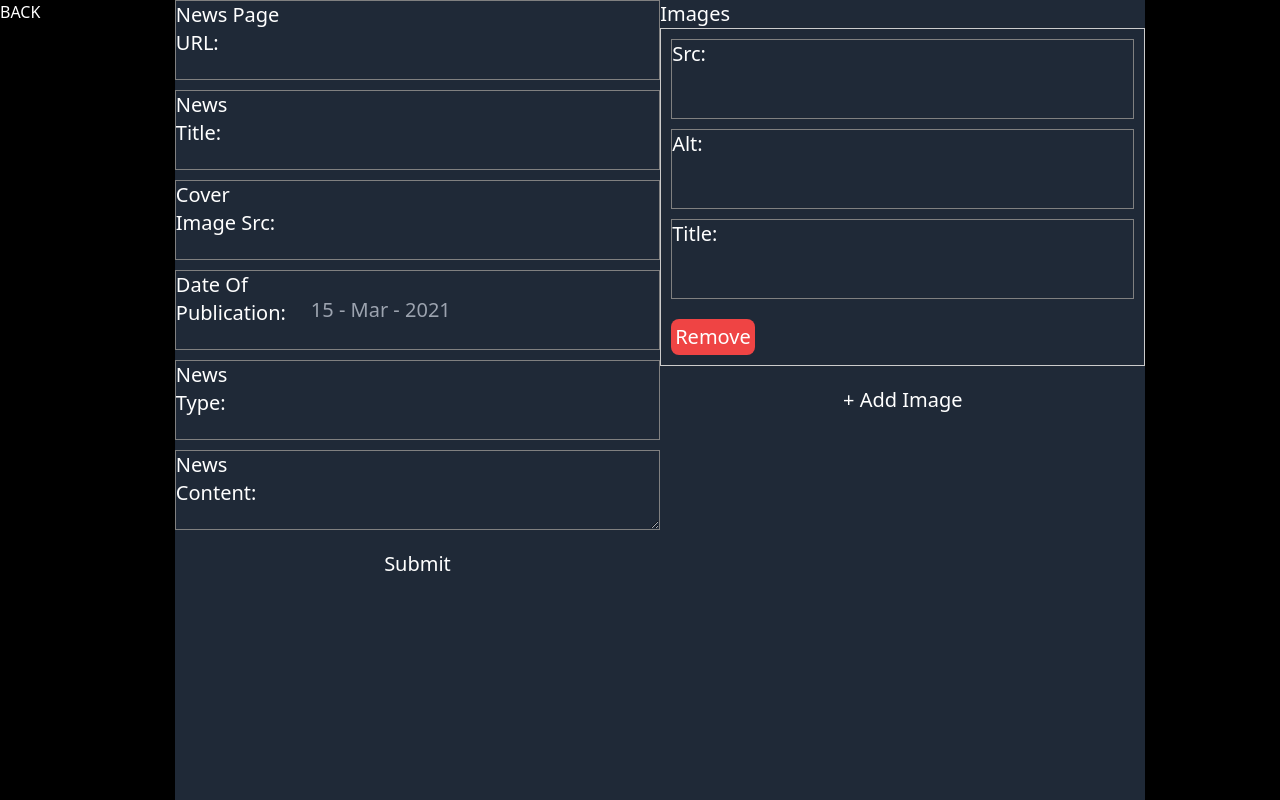
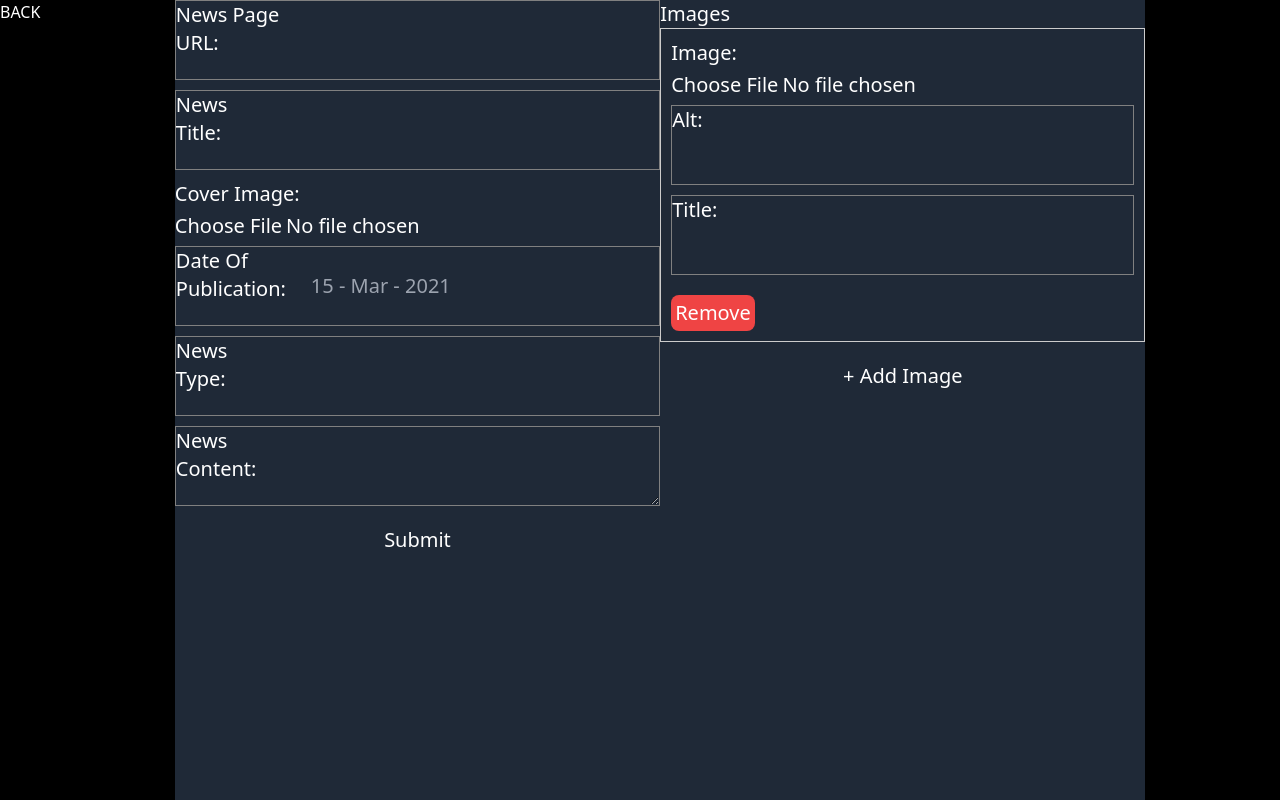
Before and after one commit to sashamorecode/photo-gallery-app, a SvelteKit app: page /Admin/News/Create in a window 1280 px wide. Built offline with nearby package versions, Linux system fonts and the light colour scheme; a web font is replaced by a local one.

Commit message:
feat(admin-ui): auto-upload images with compact previews

```diff
--- /dev/null
+++ b/src/lib/components/AdminImageUploadField.svelte
@@ -0,0 +1,99 @@
+<script lang="ts">
+    import { uploadImageFile } from "$lib/admin/uploadClient";
+
+    let {
+        value = "",
+        label = "Image Src",
+        setValue,
+    } = $props<{
+        value?: string;
+        label?: string;
+        setValue?: (nextValue: string) => void;
+    }>();
+
+    let isUploading = $state(false);
+    let uploadError = $state("");
+
+    function updateValue(nextValue: string) {
+        value = nextValue;
+        setValue?.(nextValue);
+    }
+
+    async function handleFileChange(event: Event) {
+        const target = event.target as HTMLInputElement;
+        const selectedFile = target.files?.[0] ?? null;
+
+        if (!selectedFile || isUploading) {
+            return;
+        }
+
+        uploadError = "";
+        isUploading = true;
+
+        try {
+            const uploadedPath = await uploadImageFile(selectedFile);
+            updateValue(uploadedPath);
+            target.value = "";
+        } catch (error) {
+            uploadError =
+                error instanceof Error ? error.message : "Failed to upload image";
+        } finally {
+            isUploading = false;
+        }
+    }
+</script>
+
+<p class="upload-label">{label}:</p>
+<div class="upload-controls">
+    <input
+        type="file"
+        accept="image/*"
+        onchange={handleFileChange}
+        disabled={isUploading}
+    />
+    {#if isUploading}
+        <span>Uploading...</span>
+    {/if}
+</div>
+{#if value}
+    <div class="preview-row">
+        <img src={value} alt={label} class="preview-image" loading="lazy" />
+    </div>
+{/if}
+{#if uploadError}
+    <p class="upload-error">{uploadError}</p>
+{/if}
+
+<style>
+    .upload-label {
+        margin-bottom: 0.25rem;
+        display: block;
+    }
+
+    .upload-controls {
+        display: flex;
+        align-items: center;
+        gap: 0.5rem;
+        margin-bottom: 0.35rem;
+    }
+
+    .preview-row {
+        margin-bottom: 0.75rem;
+    }
+
+    .preview-image {
+        width: 88px;
+        height: 88px;
+        object-fit: contain;
+        border-radius: 0.375rem;
+        border: 1px solid #4b5563;
+        background: #111827;
+        display: block;
+    }
+
+    .upload-error {
+        color: #f87171;
+        margin-top: -0.25rem;
+        margin-bottom: 0.75rem;
+    }
+</style>
--- a/src/routes/Admin/Homepage/Update/+page.svelte
+++ b/src/routes/Admin/Homepage/Update/+page.svelte
@@ -1,4 +1,6 @@
 <script lang="ts">
+    import AdminImageUploadField from "$lib/components/AdminImageUploadField.svelte";
+
     let { data } = $props();
     let images = $state(data.images);
     function addImage(): void {
@@ -6,7 +8,7 @@
     }
 
     function removeImage(index: number): void {
-        images = images.filter((_, i) => i !== index);
+        images = images.filter((_: unknown, i: number) => i !== index);
     }
 </script>
 
@@ -41,14 +43,13 @@
                 <div
                     style="border: 1px solid #ccc; padding: 10px; margin-bottom: 10px;"
                 >
-                    <label>
-                        Src:
-                        <input
-                            type="text"
-                            name={`images[${index}][src]`}
-                            bind:value={image.src}
-                        />
-                    </label>
+                    <AdminImageUploadField
+                        label="Image"
+                        value={image.src}
+                        setValue={(nextValue) => {
+                            image.src = nextValue;
+                        }}
+                    />
                     <button
                         type="button"
                         class="bg-red-500 rounded-lg p-1"
@@ -64,19 +65,7 @@
 </div>
 
 <style>
-    label {
-        margin-bottom: 10px;
-        display: flex;
-        flex-direction: row;
-        height: 4em;
-        border-width: 1px;
-        border-color: gray;
-    }
     button {
         margin-top: 10px;
     }
-    input,
-    textarea {
-        width: 100%;
-    }
 </style>
--- a/src/routes/Admin/News/Create/+page.svelte
+++ b/src/routes/Admin/News/Create/+page.svelte
@@ -1,4 +1,6 @@
 <script lang="ts">
+    import AdminImageUploadField from "$lib/components/AdminImageUploadField.svelte";
+
     const currentNews = $state({
         url: "",
         title: "",
@@ -65,14 +67,13 @@
                     bind:value={currentNews.title}
                 />
             </label>
-            <label>
-                Cover Image Src:
-                <input
-                    type="text"
-                    name="coverImage"
-                    bind:value={currentNews.coverImage}
-                />
-            </label>
+            <AdminImageUploadField
+                label="Cover Image"
+                value={currentNews.coverImage}
+                setValue={(nextValue) => {
+                    currentNews.coverImage = nextValue;
+                }}
+            />
             <label>
                 Date Of Publication:
                 <input
@@ -103,14 +104,13 @@
                 <div
                     style="border: 1px solid #ccc; padding: 10px; margin-bottom: 10px;"
                 >
-                    <label>
-                        Src:
-                        <input
-                            type="text"
-                            name={`images[${index}][src]`}
-                            bind:value={currentNews.images[index].src}
-                        />
-                    </label>
+                    <AdminImageUploadField
+                        label="Image"
+                        value={currentNews.images[index].src}
+                        setValue={(nextValue) => {
+                            currentNews.images[index].src = nextValue;
+                        }}
+                    />
                     <label>
                         Alt:
                         <input
--- a/src/routes/Admin/News/Update/+page.svelte
+++ b/src/routes/Admin/News/Update/+page.svelte
@@ -1,4 +1,6 @@
 <script lang="ts">
+    import AdminImageUploadField from "$lib/components/AdminImageUploadField.svelte";
+
     let { data } = $props();
     let newsPosts = $state(data.news);
     let currentNews = $derived(newsPosts[0]);
@@ -10,7 +12,9 @@
     }
 
     function removeImage(index: number): void {
-        currentNews.images = currentNews.images.filter((_, i) => i !== index);
+        currentNews.images = currentNews.images.filter(
+            (_: unknown, i: number) => i !== index,
+        );
     }
 </script>
 
@@ -19,13 +23,14 @@
     <p>Select News Entry</p>
     <select
         class="text-white"
-        onchange={(change) => {
-            let idx = change.target.selectedOptions[0].id;
+        onchange={(event) => {
+            const target = event.target as HTMLSelectElement;
+            const idx = Number(target.value);
             currentNews = newsPosts[idx];
         }}
     >
         {#each newsPosts as news, idx}
-            <option class="text-red-400" id={idx}>{news.title}</option>
+            <option class="text-red-400" value={idx}>{news.title}</option>
         {/each}
     </select>
     <form
@@ -65,14 +70,13 @@
                     bind:value={currentNews.title}
                 />
             </label>
-            <label>
-                Cover Image Src:
-                <input
-                    type="text"
-                    name="coverImage"
-                    bind:value={currentNews.coverImage}
-                />
-            </label>
+            <AdminImageUploadField
+                label="Cover Image"
+                value={currentNews.coverImage}
+                setValue={(nextValue) => {
+                    currentNews.coverImage = nextValue;
+                }}
+            />
             <label>
                 Date Of Publication:
                 <input
@@ -103,14 +107,13 @@
                 <div
                     style="border: 1px solid #ccc; padding: 10px; margin-bottom: 10px;"
                 >
-                    <label>
-                        Src:
-                        <input
-                            type="text"
-                            name={`images[${index}][src]`}
-                            bind:value={image.src}
-                        />
-                    </label>
+                    <AdminImageUploadField
+                        label="Image"
+                        value={image.src}
+                        setValue={(nextValue) => {
+                            image.src = nextValue;
+                        }}
+                    />
                     <label>
                         Alt:
                         <input
--- a/src/routes/Admin/Prints/Create/+page.svelte
+++ b/src/routes/Admin/Prints/Create/+page.svelte
@@ -1,4 +1,6 @@
 <script lang="ts">
+    import AdminImageUploadField from "$lib/components/AdminImageUploadField.svelte";
+
     let currentPrint = $state({
         title: "",
         description: "",
@@ -58,10 +60,13 @@
             />
         </label>
 
-        <label>
-            Print Source:
-            <input type="text" name="src" bind:value={currentPrint.src} />
-        </label>
+        <AdminImageUploadField
+            label="Print Image"
+            value={currentPrint.src}
+            setValue={(nextValue) => {
+                currentPrint.src = nextValue;
+            }}
+        />
         <h3>Sizes</h3>
         {#each currentPrint.sizes as { size, price }, index}
             <div
@@ -106,8 +111,7 @@
     button {
         margin-top: 10px;
     }
-    input,
-    textarea {
+    input {
         width: 100%;
     }
 </style>
--- a/src/routes/Admin/Prints/Update/+page.svelte
+++ b/src/routes/Admin/Prints/Update/+page.svelte
@@ -1,4 +1,6 @@
 <script lang="ts">
+    import AdminImageUploadField from "$lib/components/AdminImageUploadField.svelte";
+
     let { data } = $props();
     let prints = $state(data.prints);
     let currentPrint = $derived(prints[0]);
@@ -17,13 +19,14 @@
     Select Print Entry:
     <select
         class="bg-gray-600 rounded-lg p-2 my-2"
-        onchange={(change) => {
-            let idx = change.target.selectedOptions[0].id;
+        onchange={(event) => {
+            const target = event.target as HTMLSelectElement;
+            const idx = Number(target.value);
             currentPrint = prints[idx];
         }}
     >
         {#each prints as print, idx}
-            <option id={idx}>{print.title}</option>
+            <option value={idx}>{print.title}</option>
         {/each}
     </select>
     <form
@@ -64,10 +67,13 @@
             />
         </label>
 
-        <label>
-            Print Source:
-            <input type="text" name="src" bind:value={currentPrint.src} />
-        </label>
+        <AdminImageUploadField
+            label="Print Image"
+            value={currentPrint.src}
+            setValue={(nextValue) => {
+                currentPrint.src = nextValue;
+            }}
+        />
         <h3>Sizes</h3>
         {#each currentPrint.sizes as size, index}
             <div
@@ -104,8 +110,7 @@
     button {
         margin-top: 10px;
     }
-    input,
-    textarea {
+    input {
         width: 100%;
     }
 </style>
--- a/src/routes/Admin/Stories/Create/+page.svelte
+++ b/src/routes/Admin/Stories/Create/+page.svelte
@@ -1,9 +1,6 @@
 <script lang="ts">
-    type ImageData = {
-        src: string;
-        alt: string;
-        title: string;
-    };
+    import AdminImageUploadField from "$lib/components/AdminImageUploadField.svelte";
+
     const currentStory = $state({
         url: "",
         title: "",
@@ -64,14 +61,13 @@
                     bind:value={currentStory.title}
                 />
             </label>
-            <label>
-                Cover Image Src:
-                <input
-                    type="text"
-                    name="coverImage"
-                    bind:value={currentStory.coverImage}
-                />
-            </label>
+            <AdminImageUploadField
+                label="Cover Image"
+                value={currentStory.coverImage}
+                setValue={(nextValue) => {
+                    currentStory.coverImage = nextValue;
+                }}
+            />
             <button type="submit">Submit</button>
         </div>
         <div class="flex flex-col">
@@ -80,14 +76,13 @@
                 <div
                     style="border: 1px solid #ccc; padding: 10px; margin-bottom: 10px;"
                 >
-                    <label>
-                        Src:
-                        <input
-                            type="text"
-                            name={`images[${index}][src]`}
-                            bind:value={currentStory.images[index].src}
-                        />
-                    </label>
+                    <AdminImageUploadField
+                        label="Image"
+                        value={currentStory.images[index].src}
+                        setValue={(nextValue) => {
+                            currentStory.images[index].src = nextValue;
+                        }}
+                    />
                     <label>
                         Alt:
                         <input
@@ -129,8 +124,7 @@
     button {
         margin-top: 10px;
     }
-    input,
-    textarea {
+    input {
         width: 100%;
     }
 </style>
--- a/src/routes/Admin/Stories/Update/+page.svelte
+++ b/src/routes/Admin/Stories/Update/+page.svelte
@@ -1,4 +1,6 @@
 <script lang="ts">
+    import AdminImageUploadField from "$lib/components/AdminImageUploadField.svelte";
+
     let { data } = $props();
     let stories = $state(data.stories);
     let currentStory = $derived(stories[0]);
@@ -10,7 +12,9 @@
     }
 
     function removeImage(index: number): void {
-        currentStory.images = currentStory.images.filter((_, i) => i !== index);
+        currentStory.images = currentStory.images.filter(
+            (_: unknown, i: number) => i !== index,
+        );
     }
 </script>
 
@@ -19,13 +23,14 @@
     <p>Select Story Entry</p>
     <select
         class="text-white"
-        onchange={(change) => {
-            let idx = change.target.selectedOptions[0].id;
+        onchange={(event) => {
+            const target = event.target as HTMLSelectElement;
+            const idx = Number(target.value);
             currentStory = stories[idx];
         }}
     >
         {#each stories as news, idx}
-            <option class="text-red-400" id={idx}>{news.title}</option>
+            <option class="text-red-400" value={idx}>{news.title}</option>
         {/each}
     </select>
     <form
@@ -65,14 +70,13 @@
                     bind:value={currentStory.title}
                 />
             </label>
-            <label>
-                Cover Image Src:
-                <input
-                    type="text"
-                    name="coverImage"
-                    bind:value={currentStory.coverImage}
-                />
-            </label>
+            <AdminImageUploadField
+                label="Cover Image"
+                value={currentStory.coverImage}
+                setValue={(nextValue) => {
+                    currentStory.coverImage = nextValue;
+                }}
+            />
             <button type="submit">Update</button>
         </div>
         <div class="flex flex-col">
@@ -81,14 +85,13 @@
                 <div
                     style="border: 1px solid #ccc; padding: 10px; margin-bottom: 10px;"
                 >
-                    <label>
-                        Src:
-                        <input
-                            type="text"
-                            name={`images[${index}][src]`}
-                            bind:value={image.src}
-                        />
-                    </label>
+                    <AdminImageUploadField
+                        label="Image"
+                        value={image.src}
+                        setValue={(nextValue) => {
+                            image.src = nextValue;
+                        }}
+                    />
                     <label>
                         Alt:
                         <input
@@ -130,8 +133,7 @@
     button {
         margin-top: 10px;
     }
-    input,
-    textarea {
+    input {
         width: 100%;
     }
 </style>
```
